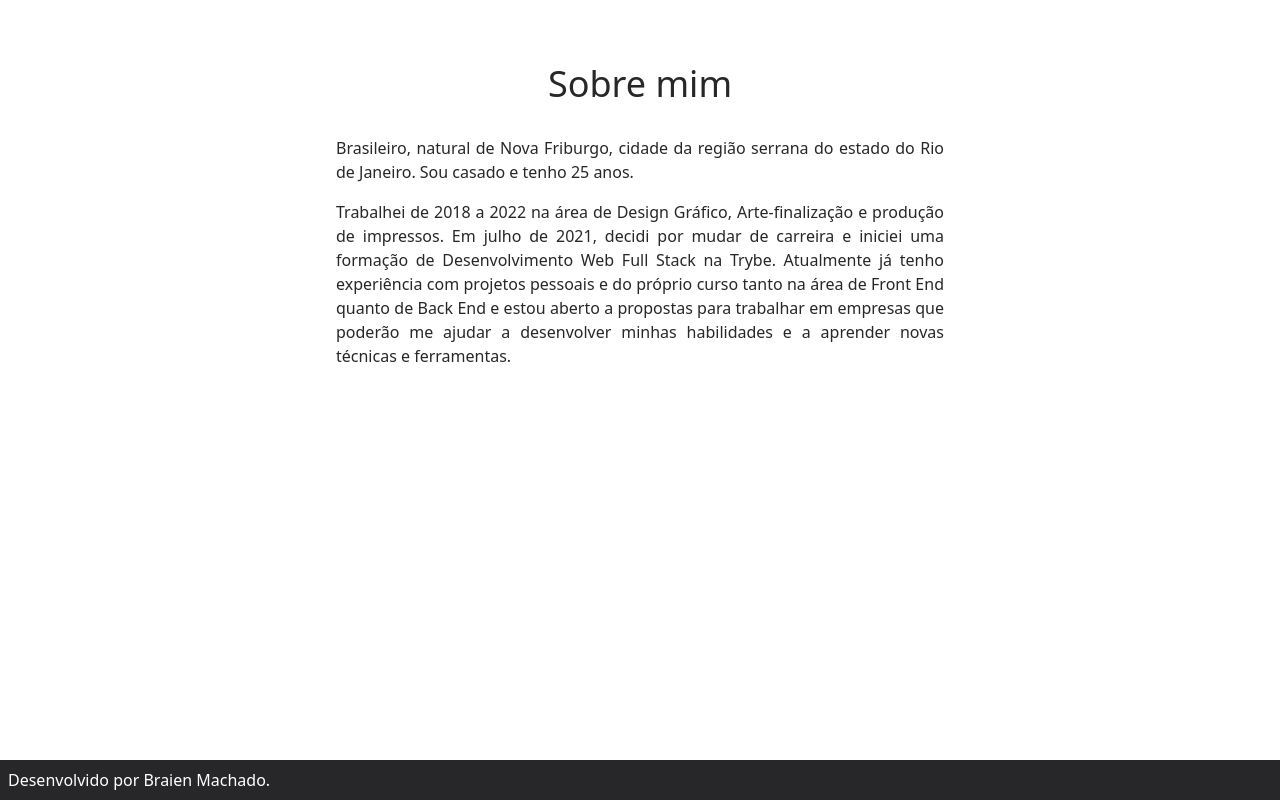
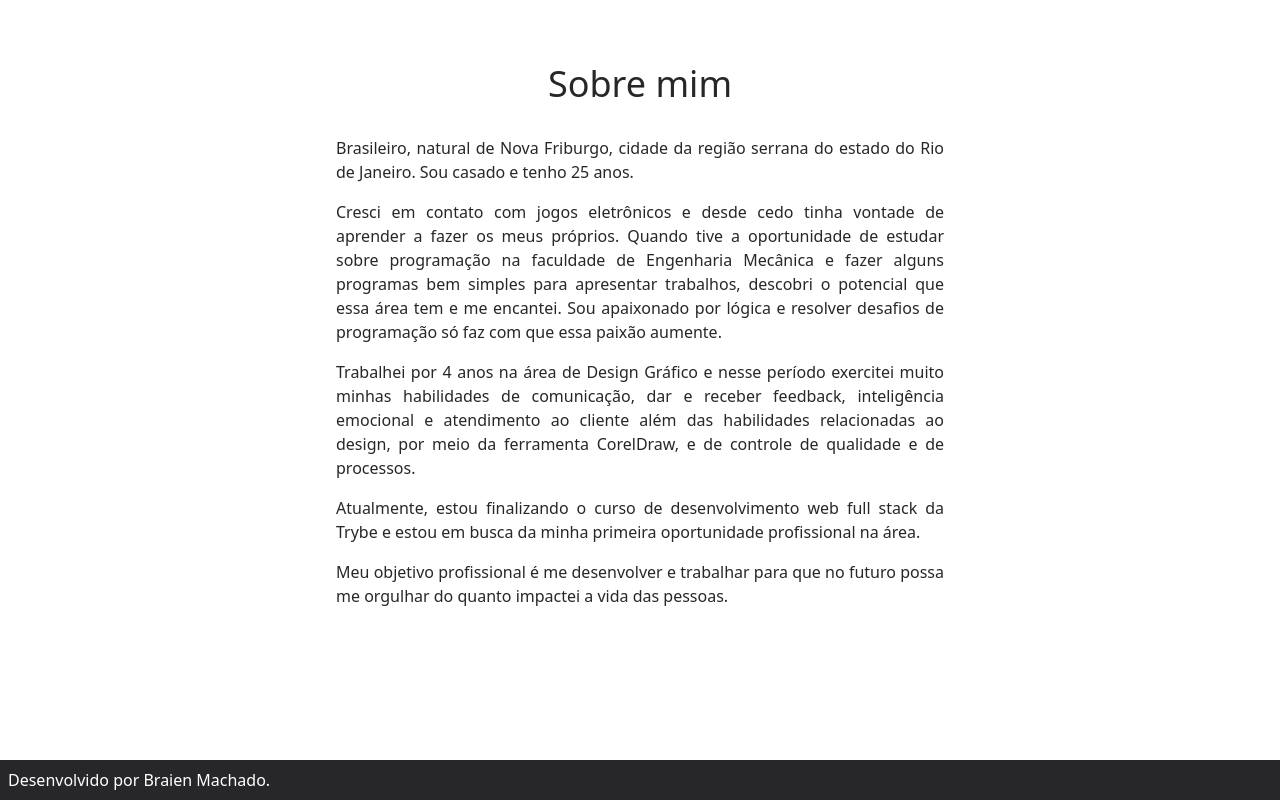
Before and after one commit to braien-machado/react-portfolio, a React (Create React App) app: page / in a window 1280 px wide. Shown: the part 2648-3448 px from the top of the page. Built offline with nearby package versions, Linux system fonts and the light colour scheme.

Commit message:
feat: update about content

```diff
--- a/src/pages/About.jsx
+++ b/src/pages/About.jsx
@@ -15,14 +15,25 @@ export default function About() {
   return (
     <main id="about" className='min-h-screen py-12 bg-white text-zinc-800 flex flex-col items-center'>
       <h1 className='flex flex-col text-center items-center text-4xl my-4'>Sobre mim</h1>
-      <div className='px-4 text-justify max-w-screen-sm mt-4'>
+      <div className='px-4 text-justify max-w-screen-sm mt-4 flex flex-col gap-4'>
         <p>
           Brasileiro, natural de Nova Friburgo, cidade da região serrana do estado do Rio de Janeiro. Sou casado e tenho
           <span>
             {` ${getAge()} anos.`}
           </span>
         </p>
-        <p className='mt-4'>Trabalhei de 2018 a 2022 na área de Design Gráfico, Arte-finalização e produção de impressos. Em julho de 2021, decidi por mudar de carreira e iniciei uma formação de Desenvolvimento Web Full Stack na Trybe. Atualmente já tenho experiência com projetos pessoais e do próprio curso tanto na área de Front End quanto de Back End e estou aberto a propostas para  trabalhar em empresas que poderão me ajudar a desenvolver minhas habilidades e a aprender novas técnicas e ferramentas.</p>
+        <p>
+          Cresci em contato com jogos eletrônicos e desde cedo tinha vontade de aprender a fazer os meus próprios. Quando tive a oportunidade de estudar sobre programação na faculdade de Engenharia Mecânica e fazer alguns programas bem simples para apresentar trabalhos, descobri o potencial que essa área tem e me encantei. Sou apaixonado por lógica e resolver desafios de programação só faz com que essa paixão aumente.
+        </p>
+        <p>
+          Trabalhei por 4 anos na área de Design Gráfico e nesse período exercitei muito minhas habilidades de comunicação, dar e receber feedback, inteligência emocional e atendimento ao cliente além das habilidades relacionadas ao design, por meio da ferramenta CorelDraw, e de controle de qualidade e de processos.
+        </p>
+        <p>
+          Atualmente, estou finalizando o curso de desenvolvimento web full stack da Trybe e estou em busca da minha primeira oportunidade profissional na área.
+        </p>
+        <p>
+          Meu objetivo profissional é me desenvolver e trabalhar para que no futuro possa me orgulhar do quanto impactei a vida das pessoas.
+        </p>
       </div>
     </main>
   );
```
